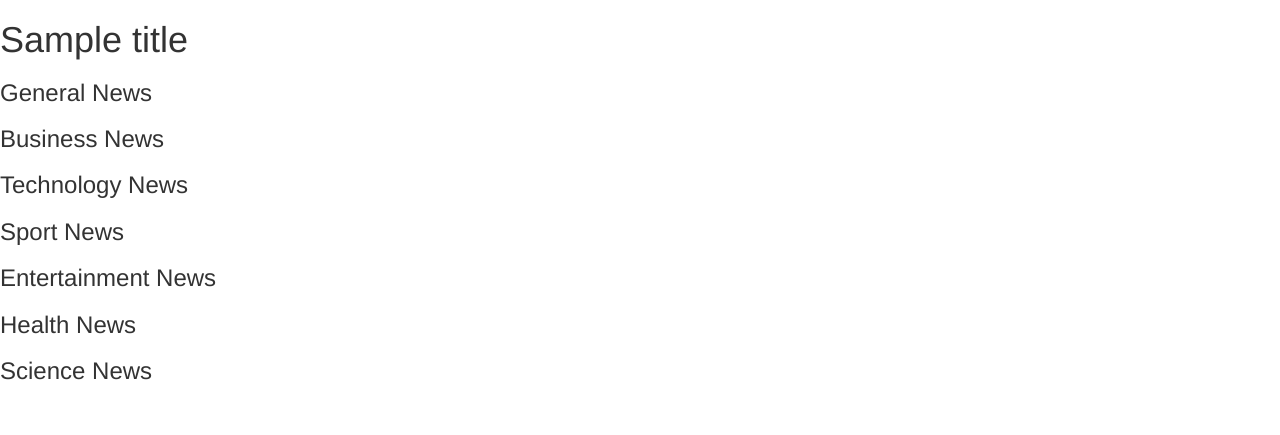
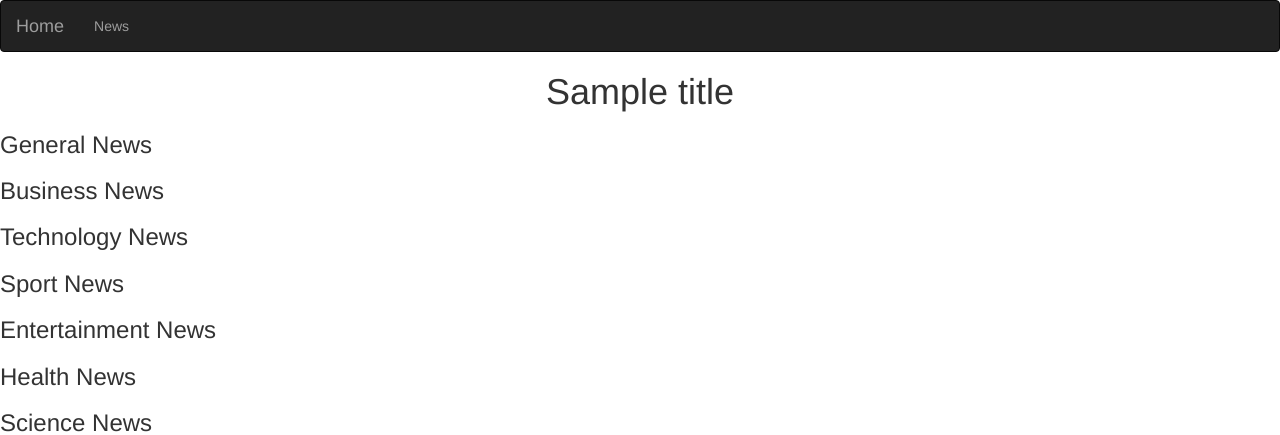
Before and after one commit to Michael-Otieno/news_app, a Flask app: template app/templates/index.html in a window 1280 px wide. Shown: the top 435 px of the page. Run offline with Flask 2, Linux system fonts and the light colour scheme; the template is opened without the code that fills it: most values are stand-ins (such as "Sample title", 1, 10 or a date in 2020); parts of the project's set-up code (start-up, migrations or seed data) failed here and were passed over; some libraries are stand-ins or nearby versions.

Commit message:
add navbar

```diff
--- a/app/templates/base.html
+++ b/app/templates/base.html
@@ -1,6 +1,13 @@
 {% extends 'bootstrap/base.html'%}
 
-<!DOCTYPE html>
+<!-- Navbar block -->
+{% block navbar %}
+    {% include 'navbar.html' %}
+{% endblock %}
+
+
+
+        <!-- <!DOCTYPE html>
         <html>
             <head>
                 <meta charset="utf-8">
@@ -11,10 +18,4 @@
                 {% endif %}
             </head>
             <body>
-        <!-- Content block -->
-        {% block content %}
-
-        {% endblock %}
-    </body>
-
-</html>
+  -->
--- a/app/templates/index.html
+++ b/app/templates/index.html
@@ -3,8 +3,8 @@
 
 <!-- Content block -->
 {% block content %}
+<h1 class="text-center">{{ title }}</h1>
 
-<h1>{{ title }}</h1>
 <!-- General news section -->
 <h3>General News</h3>
 <ul>
@@ -16,6 +16,7 @@
 <ul>
     {{ macro.displaySourceList(business)}}
 </ul>
+
 
 <!-- Technology News Section -->
 <h3>Technology News</h3>
--- /dev/null
+++ b/app/templates/navbar.html
@@ -0,0 +1,19 @@
+<div class="navbar navbar-inverse" role="navigation">
+    <div class="container-fluid">
+        <div class="navbar-header">
+            <button type="button" class="navbar-toggle" data-toggle="collapse" data-target=".navbar-collapse">
+              <span class="sr-only">Toggle navigation</span>
+              <span class="icon-bar"></span>
+              <span class="icon-bar"></span>
+              <span class="icon-bar"></span>
+            </button>
+            <a class="navbar-brand" href="/"> Home </a>
+        </div>
+        <div class="navbar-collapse collapse">
+            <ul class="nav navbar-nav">
+                <li><a href="/"> News </a></li>
+            </ul>
+        </div>
+
+    </div>
+</div>
```
Lines whose indentation alone changed are shown as unchanged.
